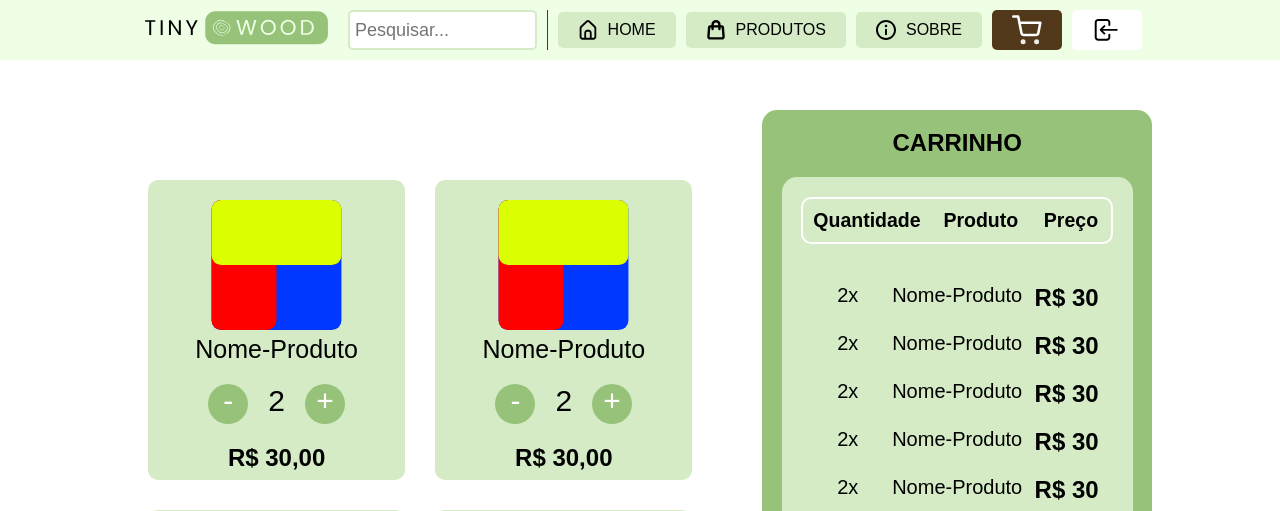
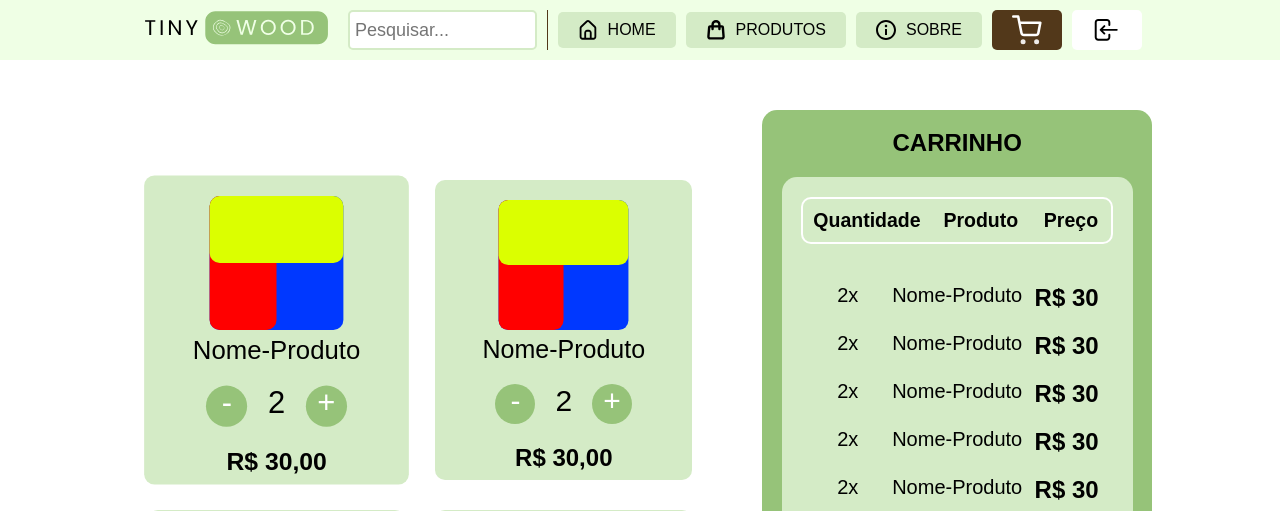
Before and after one commit to MBastazini/E-Commerce, a PHP site: page /carrinho.html in a window 1280 px wide, with the pointer over the restyled element. Shown: the top 511 px of the page. Run offline with PHP 8.4, Linux system fonts and the light colour scheme; some web fonts are replaced.

Commit message:
CARRINHO - efeito hover pequeno

```diff
--- a/index.css
+++ b/index.css
@@ -1217,6 +1217,11 @@
     transition: 0.2s;
 
 }
+.produto_compra:hover{
+    transform: scale(1.03) !important;
+    transition: 0.2s;
+
+}
 .produto_compra > div > p{
     font-size: 25px;
 }
@@ -1334,7 +1339,6 @@
     margin: 0px 20px;
     cursor: pointer;
 }
-
 #quantidade::after{
     content: '+';
 }
```
